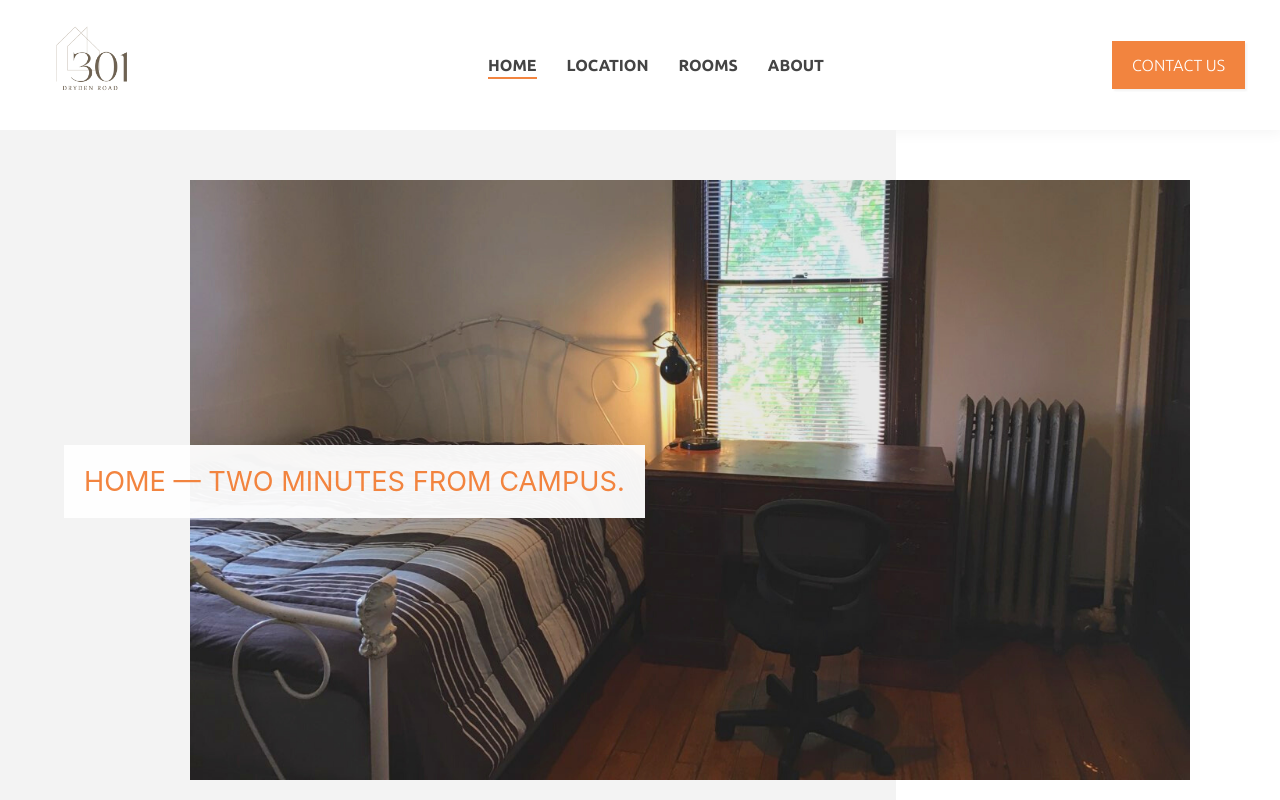
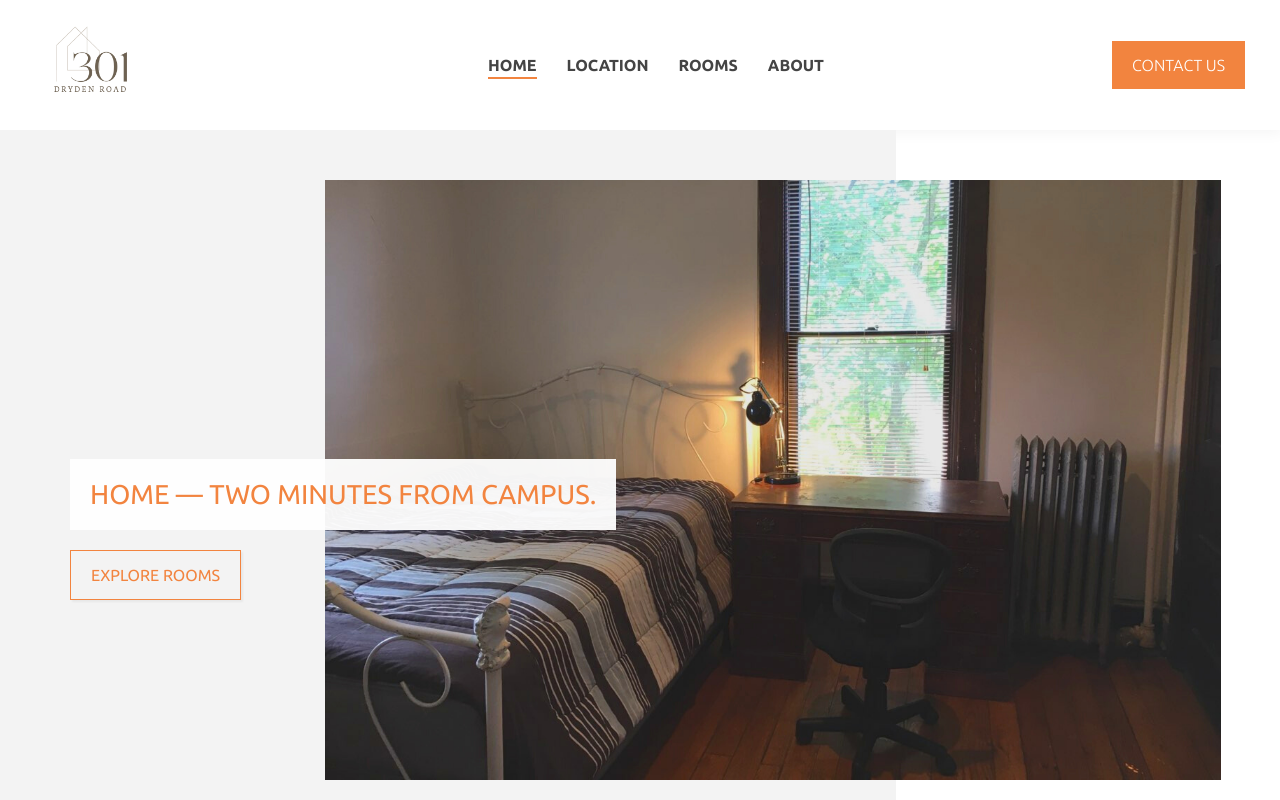
Before and after one commit to eli-zhang/301Dryden, a React (Create React App) app: page / in a window 1280 px wide. Shown: the top 800 px of the page. Built offline with nearby package versions, Linux system fonts and the light colour scheme.

Commit message:
Add explore rooms button and polish up rooms list (add filter for images)

```diff
--- a/src/App.js
+++ b/src/App.js
@@ -1,6 +1,6 @@
 
 import { Logo, Title, NavBar, NavItem, NavItemsContainer,
-  BackgroundHeaderContainer, ContactButton, BackgroundSquare, LargeHomeImage,
+  BackgroundHeaderContainer, FilledButton, EmptyButton, EmptyButtonContainer, BackgroundSquare, LargeHomeImage,
   TaglineContainer, TaglineText,
   SectionTitle, SectionDescription,
   RoomsListContainer } from './styled';
@@ -19,7 +19,7 @@ function App() {
           <Link to="/rooms" style={{ textDecoration: 'none' }}><NavItem>Rooms</NavItem></Link>
           <Link to="/about" style={{ textDecoration: 'none' }}><NavItem>About</NavItem></Link>
         </NavItemsContainer>
-        <ContactButton>Contact Us</ContactButton>
+        <FilledButton>Contact Us</FilledButton>
       </NavBar>
 
       <BackgroundHeaderContainer>
@@ -28,6 +28,9 @@ function App() {
         <TaglineContainer>
           <TaglineText>Home — two minutes from campus. </TaglineText>
         </TaglineContainer>
+        <EmptyButtonContainer>
+          <EmptyButton>Explore Rooms</EmptyButton>
+        </EmptyButtonContainer>
       </BackgroundHeaderContainer>
 
       <SectionTitle>
--- a/src/components/RoomsList/styled.js
+++ b/src/components/RoomsList/styled.js
@@ -62,6 +62,7 @@ export const RoomImage = styled.div`
     background-repeat:no-repeat;
     background-size:cover;
     background-position: center bottom;
+    filter: contrast(70%) saturate(140%);
 `
 
 export const RoomTitle = styled.p`
--- a/src/styled.js
+++ b/src/styled.js
@@ -77,7 +77,7 @@ export const NavItem = styled.li`
     }
 `
 
-export const ContactButton = styled.button`
+export const FilledButton = styled.button`
     background-color: ${accentColor};
     color: white;
     margin-right: 15px;
@@ -88,11 +88,35 @@ export const ContactButton = styled.button`
     font-family: 'Ubuntu', sans-serif;
     font-weight: 300;
     text-transform: uppercase;
+    /* box-shadow: 2px 2px 2px rgba(0, 0, 0, 0.05); */
+
+    &:hover {
+        cursor: pointer;
+    }
+`
+
+export const EmptyButton = styled.button`
+    background-color: rgba(0, 0, 0, 0);
+    color: ${accentColor};
+
+    border: 1px solid ${accentColor};
+    padding: 15px 20px;
+    font-size: 1rem;
+    font-family: 'Ubuntu', sans-serif;
+    font-weight: 400;
+    text-transform: uppercase;
     box-shadow: 2px 2px 2px rgba(0, 0, 0, 0.05);
 
     &:hover {
         cursor: pointer;
     }
+`
+
+export const EmptyButtonContainer = styled.div`
+    position: absolute;
+    display: inline-block;
+    top: 60%;
+    left: 70px;
 `
 
 export const BackgroundHeaderContainer = styled.div`
@@ -113,8 +137,8 @@ export const LargeHomeImage = styled.div`
     position: absolute;
     margin-top: 50px;
     top: 0;
-    right: 7%;
-    width: 1000px;
+    left: 325px;
+    width: 70%;
     height: 600px;
     background-image: url(${homeImage});
     background-repeat:no-repeat;
@@ -126,14 +150,16 @@ export const TaglineContainer = styled.div`
     position: absolute;
     background-color: rgba(255, 255, 255, 0.95);
     display: inline-block;
-    top: 45%;
-    left: 5%;
+    top: 47%;
+    left: 70px;
     padding: 20px;
 `
 
 export const TaglineText = styled.span`
     color: ${accentColor};
     font-size: 1.7rem;
+    font-family: 'Ubuntu', sans-serif;
+    font-weight: 400;
     text-transform: uppercase;
 `
 
```
Also changed, not shown: src/images/logo.png.
